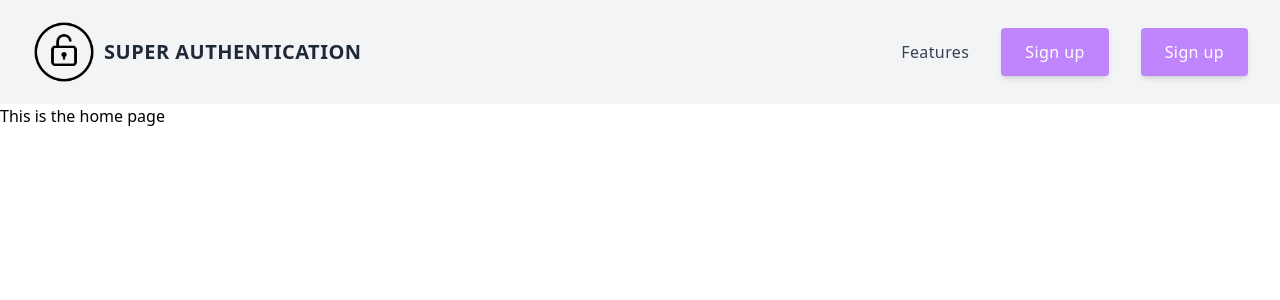
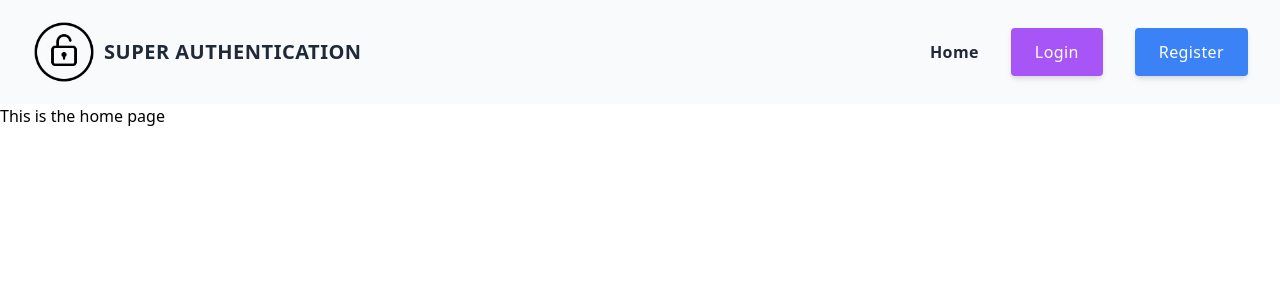
Before and after one commit to anowarzz/biz-solutions-frontend, a React (Vite) app: page / in a window 1280 px wide. Shown: the top 300 px of the page. Built offline with nearby package versions, Linux system fonts and the light colour scheme.

Commit message:
navbar design completed with basic routes

```diff
--- a/src/components/Navbar.jsx
+++ b/src/components/Navbar.jsx
@@ -1,61 +1,45 @@
-import React, { useState } from 'react';
-import { Link } from 'react-router-dom';
-import Lock from '../assets/lock.png'
+import React, { useState } from "react";
+import { Link } from "react-router-dom";
+import Lock from "../assets/lock.png";
 
 const Navbar = () => {
-
   const [isMenuOpen, setIsMenuOpen] = useState(false);
 
-
   return (
-    <div class="px-4 bg-gray-100 py-5 mx-auto sm:max-full md:max-w-full lg:max-w-screen md:px-24 lg:px-8">
+    <div class="px-4 bg-gray-50 py-5 mx-auto sm:max-full md:max-w-full lg:max-w-screen md:px-24 lg:px-8">
       <div class="relative flex items-center justify-between">
-        <Link
-          to="/"
-          aria-label="Company"
-          title="Company"
-          class="inline-flex items-center"
-        >
-          <img src={Lock} alt="" className='h-16 w-16'/>
+        <Link to="/" class="inline-flex items-center">
+          <img src={Lock} alt="" className="h-16 w-16" />
           <span class="ml-2 text-sm md:text-base lg:text-xl font-bold tracking-wide text-gray-800 uppercase">
             Super Authentication
           </span>
         </Link>
         <ul class=" items-center hidden space-x-8 lg:flex">
-
           <li>
             <Link
               to="/"
-                        aria-label="Our product"
-                        title="Our product"
-                        class="font-medium tracking-wide text-gray-700 transition-colors duration-200 hover:text-deep-purple-accent-400"
+              class=" tracking-wide text-gray-800 font-bold transition-colors duration-200 hover:text-blue-500"
             >
-                        Features
+              Home
             </Link>
           </li>
 
           <li>
             <Link
-              to="/"
-              class="inline-flex items-center justify-center h-12 px-6 font-medium tracking-wide text-white transition duration-200 rounded shadow-md bg-purple-400 hover:bg-purple-700 focus:shadow-outline focus:outline-none"
-              aria-label="Sign up"
-              title="Sign up"
+              to="/login"
+              class="inline-flex items-center justify-center h-12 px-6 font-medium tracking-wide text-white transition duration-200 rounded shadow-md bg-purple-500 hover:bg-lime-600 focus:shadow-outline focus:outline-none"
             >
-              Sign up
+              Login
             </Link>
           </li>
           <li>
             <Link
-              to="/"
-              class="inline-flex items-center justify-center h-12 px-6 font-medium tracking-wide text-white transition duration-200 rounded shadow-md bg-purple-400 hover:bg-purple-700 focus:shadow-outline focus:outline-none"
-              aria-label="Sign up"
-              title="Sign up"
+              to="/register"
+              class="inline-flex items-center justify-center h-12 px-6 font-medium tracking-wide text-white transition duration-200 rounded shadow-md bg-blue-500 hover:bg-lime-600 focus:shadow-outline focus:outline-none"
             >
-              Sign up
+              Register
             </Link>
           </li>
-
-
         </ul>
         <div class="lg:hidden">
           <button
@@ -84,14 +68,9 @@ const Navbar = () => {
               <div class="p-5 bg-white border rounded shadow-sm">
                 <div class="flex items-center justify-between mb-4">
                   <div>
-                  <Link
-          to="/"
-          aria-label="Company"
-          title="Company"
-          class="inline-flex items-center"
-        >
-          <img src={Lock} alt="" className='h-16 w-16'/>
-          <span class="ml-2 text-xs md:text-base lg:text-xl font-bold md:tracking-wide text-gray-800 uppercase">
+                    <Link to="/" class="inline-flex items-center">
+                      <img src={Lock} alt="" className="h-16 w-16" />
+                      <span class="ml-2 text-sm md:text-base lg:text-xl font-bold md:tracking-wide text-gray-800 uppercase">
                         Super Authentication
                       </span>
                     </Link>
@@ -116,52 +95,30 @@ const Navbar = () => {
                   <ul class="space-y-4">
                     <li>
                       <Link
+                        onClick={() => setIsMenuOpen(false)}
                         to="/"
-                        aria-label="Our product"
-                        title="Our product"
-                        class="font-medium tracking-wide text-gray-700 transition-colors duration-200 hover:text-deep-purple-accent-400"
+                        class=" tracking-wide text-gray-800 font-bold transition-colors duration-200 hover:text-blue-500"
                       >
-                        Product
+                        Home
+                      </Link>
+                    </li>
+
+                    <li>
+                      <Link
+                        onClick={() => setIsMenuOpen(false)}
+                        to="/login"
+                        class="inline-flex items-center justify-center h-12 px-6 font-medium tracking-wide text-white transition duration-200 rounded shadow-md bg-purple-500 hover:bg-lime-600 focus:shadow-outline focus:outline-none"
+                      >
+                        Login
                       </Link>
                     </li>
                     <li>
                       <Link
-                        to="/"
-                        aria-label="Our product"
-                        title="Our product"
-                        class="font-medium tracking-wide text-gray-700 transition-colors duration-200 hover:text-deep-purple-accent-400"
+                        onClick={() => setIsMenuOpen(false)}
+                        to="/register"
+                        class="inline-flex items-center justify-center h-12 px-6 font-medium tracking-wide text-white transition duration-200 rounded shadow-md bg-blue-500 hover:bg-lime-600 focus:shadow-outline focus:outline-none"
                       >
-                        Features
-                      </Link>
-                    </li>
-                    <li>
-                      <Link
-                        to="/"
-                        aria-label="Product pricing"
-                        title="Product pricing"
-                        class="font-medium tracking-wide text-gray-700 transition-colors duration-200 hover:text-deep-purple-accent-400"
-                      >
-                        Pricing
-                      </Link>
-                    </li>
-                    <li>
-                      <Link
-                        to="/"
-                        aria-label="About us"
-                        title="About us"
-                        class="font-medium tracking-wide text-gray-700 transition-colors duration-200 hover:text-deep-purple-accent-400"
-                      >
-                        About us
-                      </Link>
-                    </li>
-                    <li>
-                      <Link
-                        to="/"
-                        class="inline-flex items-center justify-center w-full h-12 px-6 font-medium tracking-wide text-white transition duration-200 rounded shadow-md bg-deep-purple-accent-400 hover:bg-deep-purple-accent-700 focus:shadow-outline focus:outline-none"
-                        aria-label="Sign up"
-                        title="Sign up"
-                      >
-                        Sign up
+                        Register
                       </Link>
                     </li>
                   </ul>
```
Lines whose indentation alone changed are shown as unchanged.
